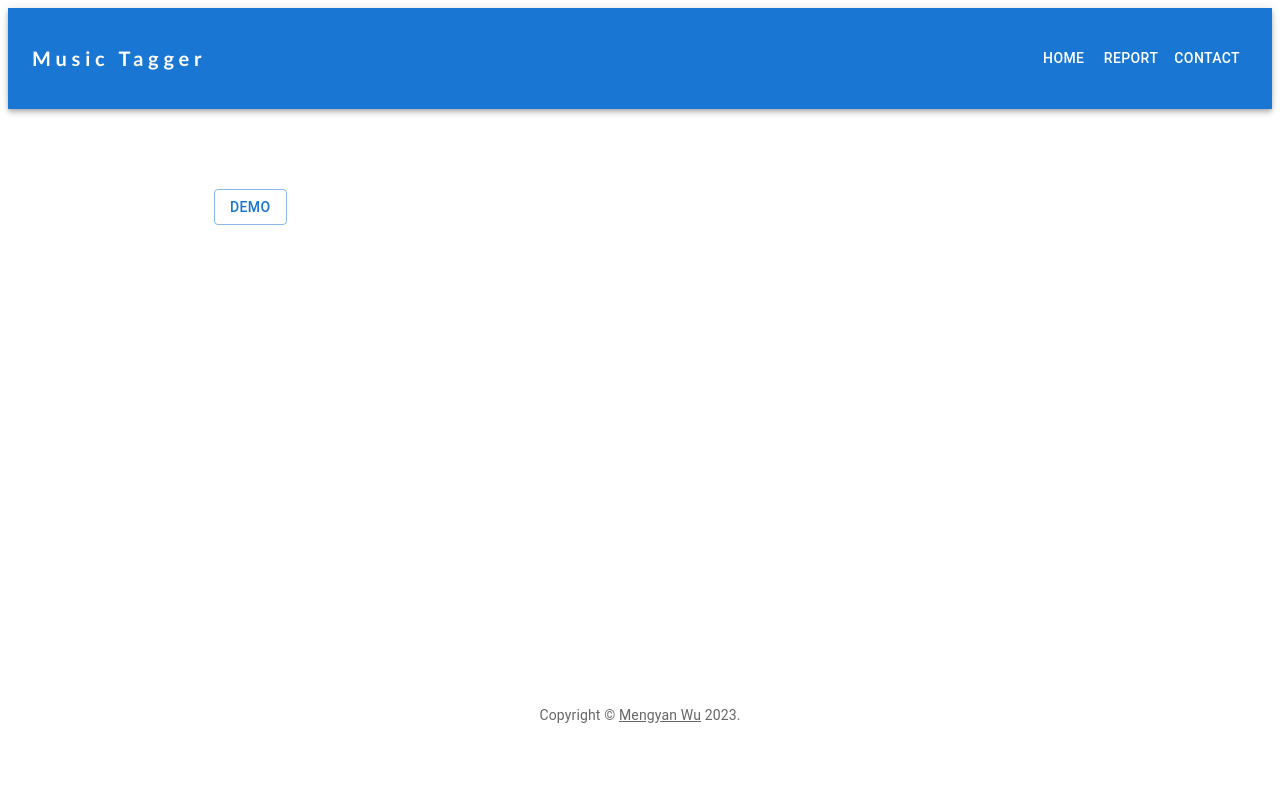
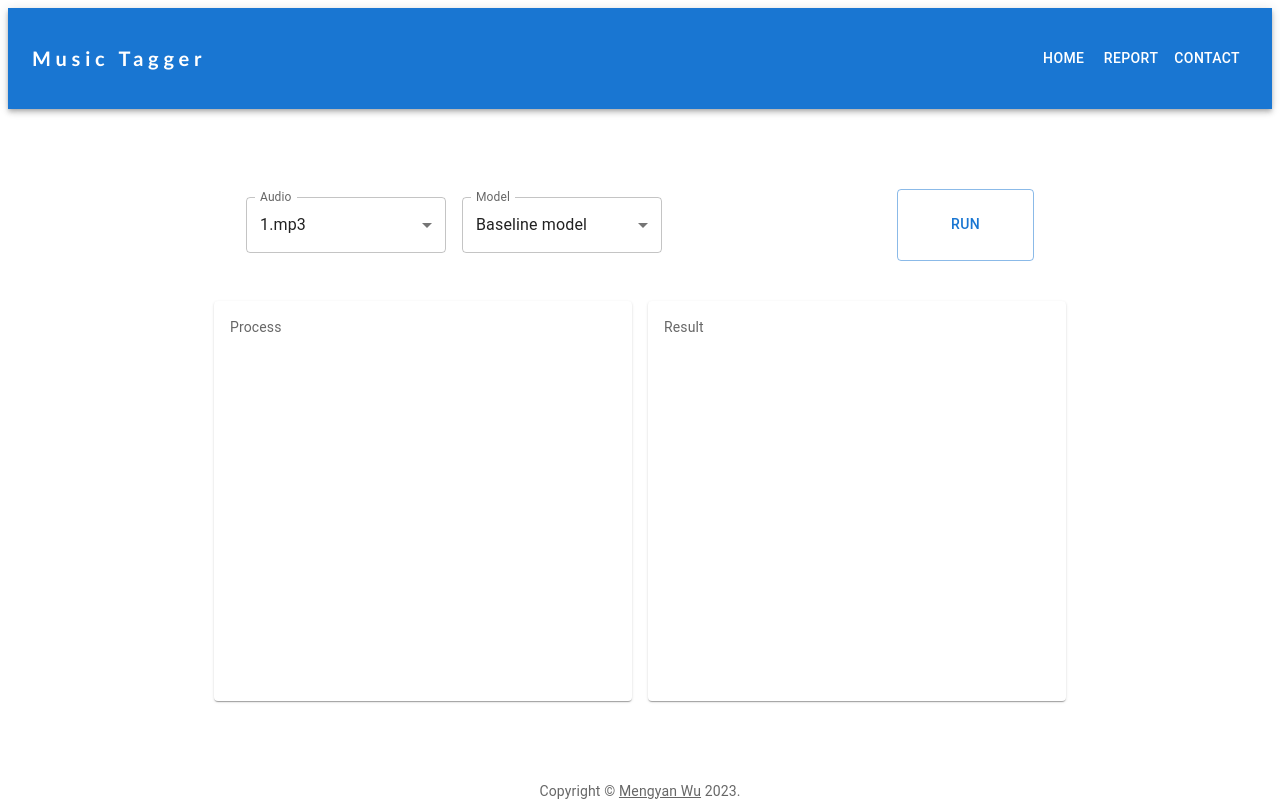
Before and after one commit to mengyanw/music-tagger-web, a React (Create React App) app: page / in a window 1280 px wide. Built offline with nearby package versions, Linux system fonts and the light colour scheme.

Commit message:
feat: display model running process and result

```diff
--- a/public/index.html
+++ b/public/index.html
@@ -8,7 +8,7 @@
     <script src="https://cdn.jsdelivr.net/npm/onnxjs/dist/onnx.min.js"></script>
     <script src="./fft.js"></script>
     <script src="./magenta.js"></script>
-    <title>React App</title>
+    <title>Music Tagger</title>
   </head>
   <body>
     <div id="root"></div>
--- a/src/ContactScreen.js
+++ b/src/ContactScreen.js
@@ -7,8 +7,13 @@ function ContactScreen() {
     return (
         <>
             <Container maxWidth="md" sx={{ marginBottom: 60 }}>
-                <Typography>
-                    Developed by Mengyan Wu (mengyanw@umich.edu), Yuxiao Liu, Zihui Liu
+                <Typography variant="h6" sx={{ mb: 5 }}>
+                    Developed by
+                </Typography>
+                <Typography variant="body1">
+                    Mengyan Wu (mengyanw@umich.edu), <br />
+                    Yuxiao Liu (lyuxiao@umich.edu), <br />
+                    Zihui Liu (zihuiliu@umich.edu)<br />
                 </Typography>
             </Container>
         </>
--- a/src/HomeScreen.js
+++ b/src/HomeScreen.js
@@ -1,30 +1,156 @@
 import React from "react";
 import Container from '@mui/material/Container';
+import Button from '@mui/material/Button';
+import CircularProgress from '@mui/material/CircularProgress';
+import InputLabel from '@mui/material/InputLabel';
+import MenuItem from '@mui/material/MenuItem';
+import FormControl from '@mui/material/FormControl';
+import Select from '@mui/material/Select';
+
+import Box from '@mui/material/Box';
+import Card from '@mui/material/Card';
+import CardActions from '@mui/material/CardActions';
+import CardContent from '@mui/material/CardContent';
 import Typography from '@mui/material/Typography';
-import Button from '@mui/material/Button';
-import Box from '@mui/material/Box';
-import Link from '@mui/material/Link';
+
+import Grid from '@mui/material/Grid';
+
+import Paper from '@mui/material/Paper';
+import Stack from '@mui/material/Stack';
+import { styled } from '@mui/material/styles';
+
+import List from '@mui/material/List';
+import ListItem from '@mui/material/ListItem';
+import ListItemText from '@mui/material/ListItemText';
+
 
 import { useState } from "react";
-import { AUDIO_PATH, MODEL_PATH, Demo } from "./utils";
+import {
+    AUDIO_PATH, MODEL_PATH,
+    Demo,
+    LoadMp3, GenerateMelSpec, CropAndFlatten, CreateONNXTensor, RunModel, FinalizeResult } from "./utils"
 
+const Item = styled(Paper)(({ theme }) => ({
+    backgroundColor: theme.palette.mode === 'dark' ? '#1A2027' : '#fff',
+    ...theme.typography.body2,
+    padding: theme.spacing(1),
+    textAlign: 'center',
+    color: theme.palette.text.secondary,
+}));
 
 
 function HomeScreen() {
+    const [audioPath, setAudioPath] = useState('./1.mp3');
+    const [modelPath, setModelPath] = useState('./baseline.onnx');
+    const [loading, setLoading] = useState(false)
     const [runningResult, setRunningResult] = useState([]);
-    const handleDemoRequest = async () => {
-        const TopNIndex = await Demo(AUDIO_PATH, MODEL_PATH);
-        setRunningResult(TopNIndex)
+    const [processDesc, setProcessDesc] = useState([])
+
+    const handleRunningRequest = async () => {
+        setRunningResult([])
+        setProcessDesc([])
+        setLoading(true);
+
+        setProcessDesc((prev) => [...prev, "Loading MP3 file 🎵"])
+        const audioBuffer = await LoadMp3(audioPath)
+        setProcessDesc((prev) => [...prev, "Resampling and converting signal ⌛️"])
+        setProcessDesc((prev) => [...prev, "Generating mel spectrogram (This step usually takes longer) ⌛️"])
+        const melSpec = await GenerateMelSpec(audioBuffer)
+        setProcessDesc((prev) => [...prev, "Cropping and flattening data ⌛️"])
+        const processedData = await CropAndFlatten(melSpec)
+        setProcessDesc((prev) => [...prev, "Creating tensor ⌛️"])
+        const inputTensor = await CreateONNXTensor(processedData)
+        setProcessDesc((prev) => [...prev, "Running model ⌛️"])
+        const outputMap = await RunModel(inputTensor, modelPath)
+        setProcessDesc((prev) => [...prev, "Grabbing results ☕️"])
+        const result = await FinalizeResult(outputMap)
+        setProcessDesc((prev) => [...prev, "Finished 🎉🎉🎉"])
+
+        setRunningResult(result)
+        setLoading(false)
     }
+
     return (
-        <Container maxWidth="md" sx={{ marginBottom: 60 }}>
-            <Button variant='outlined' onClick={handleDemoRequest}>Demo</Button>
-            {runningResult}
-            {/* <Copyright /> */}
+        <Container maxWidth="md" sx={{ marginBottom: 10 }}>
+            <Container sx={{ display: 'flex', flexDirection: 'row', mb: 5, mr: 5}}>
+                <Container disableGutters>
+                    <FormControl sx={{ m: 1, minWidth: 200 }} size="medium">
+                        <InputLabel id="demo-select-small">Audio</InputLabel>
+                        <Select
+                            labelId="demo-select-small"
+                            id="demo-select-small"
+                            value={audioPath}
+                            label="Audio"
+                            onChange={(event) => setAudioPath(event.target.value)}
+                        >
+                            <MenuItem value={'./1.mp3'}>1.mp3</MenuItem>
+                            <MenuItem value={'./2.mp3'}>2.mp3</MenuItem>
+                            <MenuItem value={'./3.mp3'}>3.mp3</MenuItem>
+                        </Select>
+                    </FormControl>
+                    <FormControl sx={{ m: 1, minWidth: 200 }} size="medium">
+                        <InputLabel id="demo-select-small">Model</InputLabel>
+                        <Select
+                            labelId="demo-select-small"
+                            id="demo-select-small"
+                            value={modelPath}
+                            label="Model"
+                            onChange={(event) => setModelPath(event.target.value)}
+                        >
+                            <MenuItem value={'./baseline.onnx'}>Baseline model</MenuItem>
+                            <MenuItem value={'./test.onnx'}>Test model</MenuItem>
+                        </Select>
+                    </FormControl>
+                </Container>
+
+                <Button
+                    variant='outlined'
+                    onClick={handleRunningRequest}
+                    sx={{ width: '10rem', mr: 1}}
+                >
+                    Run
+                </Button>
+            </Container>
+            <Box sx={{ flexGrow: 1 }}>
+                <Grid container spacing={{ xs: 1, md: 2 }} columns={{ xs: 1, sm: 4 }}>
+                    <Grid item xs={1} sm={2} key={0}>
+                        <Card sx={{ minWidth: 275, minHeight: 400 }}>
+                            <CardContent>
+                                <Typography sx={{ fontSize: 14, mb: 1.5 }} color="text.secondary" gutterBottom>
+                                    Process
+                                </Typography>
+                                <List dense={true}>
+                                    {processDesc && processDesc.map((line, idx) => (
+                                        <ListItem key={idx + 1}>
+                                            <ListItemText
+                                                primary={line}
+                                            />
+                                        </ListItem>
+                                    ))}
+                                    <ListItem key={0}>
+                                        {loading && <CircularProgress size="1.5rem" />}
+                                    </ListItem>
+                                </List>
+                            </CardContent>
+                        </Card>
+                    </Grid>
+                    {runningResult !== [] &&
+                    <Grid item xs={1} sm={2} key={1}>
+                        <Card sx={{ minWidth: 275, minHeight: 400 }}>
+                            <CardContent>
+                                <Typography sx={{ fontSize: 14, mb: 1.5 }} color="text.secondary" gutterBottom>
+                                    Result
+                                </Typography>
+                                <Stack direction="column" spacing={4}>
+                                    {runningResult.map(each => <Item key={each}>{each}</Item>)}
+                                </Stack>
+                            </CardContent>
+                        </Card>
+                    </Grid>
+                    }
+                </Grid>
+            </Box>
         </Container>
-        // {/* <ContactScreen /> */}
-        // {/* <ReportScreen /> */}
-        // <Copyright />
     );
 }
 
--- a/src/utils.js
+++ b/src/utils.js
@@ -1,5 +1,6 @@
-const AUDIO_PATH = "./7400.low.mp3"
-const MODEL_PATH = "./test.onnx"
+import tags from "./tags"
+const AUDIO_PATH = "./1.mp3"
+const MODEL_PATH = "./baseline.onnx"
 
 const SAMPLE_RATE = 44100
 const HOP_LENGTH = 441
@@ -25,11 +26,11 @@ async function LoadMp3(audio_path) {
     console.log("Loading mp3...")
     const audioBuffer = await loadAudioFromUrl(audio_path)
 
-    console.log(audioBuffer)
+    // console.log(audioBuffer)
     return audioBuffer
 }
 
-async function PreprocessData(audioBuffer) {
+async function GenerateMelSpec(audioBuffer) {
     console.log("Resampling and converting signal to mono...")
     const resampledMono = await resampleAndMakeMono(audioBuffer, 44100)
 
@@ -45,6 +46,10 @@ async function PreprocessData(audioBuffer) {
         fMax: F_MAX
     });
 
+    return melSpec
+}
+
+async function CropAndFlatten(melSpec) {
     console.log("Padding or Cropping...")
     const originalLength = melSpec.length
     // TODO
@@ -60,39 +65,55 @@ async function PreprocessData(audioBuffer) {
     const processedData = flatten(adjustedMelSpectrogram)
 
     console.log("Finish data preprocessing")
-    console.log(processedData)
+    // console.log(processedData)
     return processedData
 }
 
-async function RunModel(processedData, modelPath) {
+async function CreateONNXTensor(processedData) {
     console.log("Converting data to onnx tensor...")
     const inputTensor = new onnx.Tensor(processedData, 'float32', [1, 1, 128, 1000])
+    return inputTensor
+}
 
+async function RunModel(inputTensor, modelPath) {
     console.log("Loading model...")
     let session = new onnx.InferenceSession()
     await session.loadModel(modelPath);
 
     console.log("Running Model...")
     let outputMap = await session.run([inputTensor])
+    return outputMap
+}
 
+async function FinalizeResult(outputMap) {
     console.log("Result")
     let outputData = outputMap.values().next().value.data
 
     console.log("Top 5 classes (index)")
     const TopN = outputData.slice().sort((a, b) => b - a).slice(0, 5)
     const TopNIndex = []
+    const TopNTags = []
     for (let i = 0; i < 5; i++) {
         TopNIndex.push(outputData.indexOf(TopN[i]))
+        TopNTags.push(tags[outputData.indexOf(TopN[i])])
     }
-    return TopNIndex
+    console.log(TopNIndex, TopNTags)
+    return TopNTags
 }
 
 async function Demo(audioPath, modelPath) {
     const audioBuffer = await LoadMp3(audioPath)
-    const processedData = await PreprocessData(audioBuffer)
-    const result = await RunModel(processedData, modelPath)
-    console.log(result)
+    const melSpec = await GenerateMelSpec(audioBuffer)
+    const processedData = await CropAndFlatten(melSpec)
+    const inputTensor = await CreateONNXTensor(processedData)
+    const outputMap = await RunModel(inputTensor, modelPath)
+    const result = await FinalizeResult(outputMap)
     return result
 }
 
-export { AUDIO_PATH, MODEL_PATH, Demo }
+
+export {
+    AUDIO_PATH, MODEL_PATH,
+    Demo,
+    LoadMp3, GenerateMelSpec, CropAndFlatten, CreateONNXTensor, RunModel, FinalizeResult
+}
```
Also changed, not shown: 1 other file (tests, documents, lock files or other folders).
